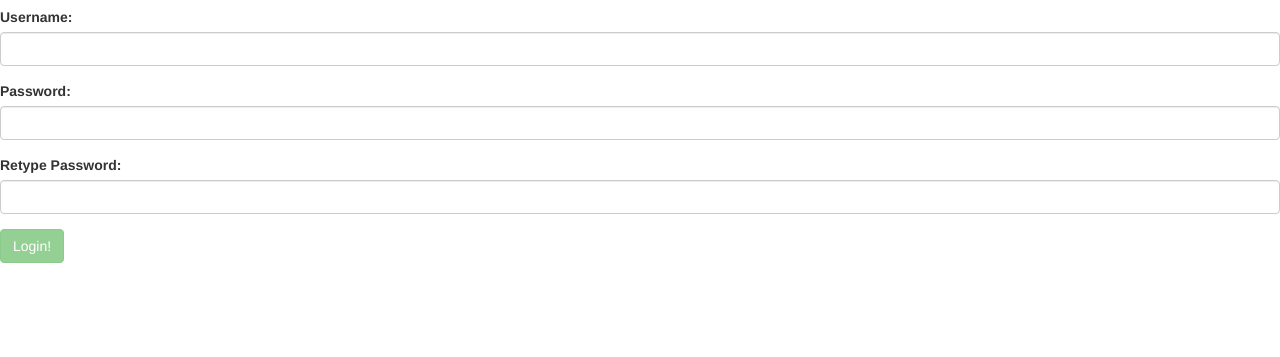
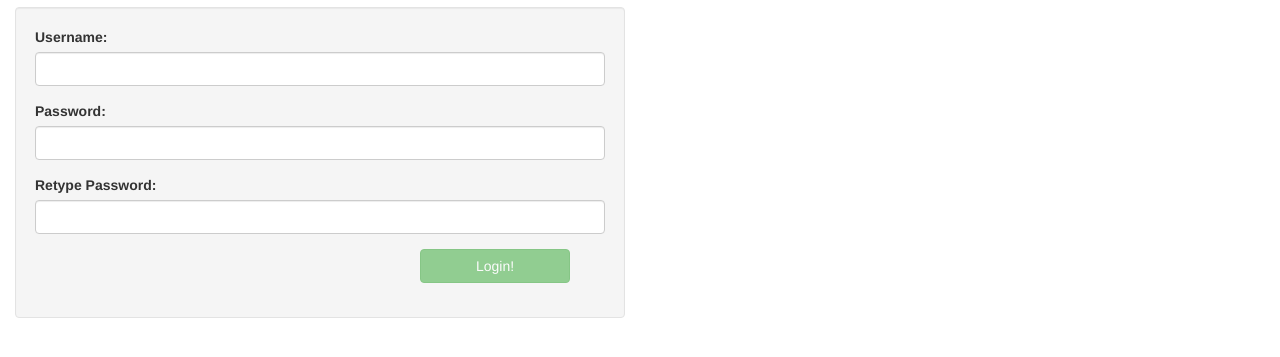
Before and after one commit to christophertrev/angular-signin, a website: page client/index.html in a window 1280 px wide. Shown: the part 63-420 px from the top of the page. Drawn offline with nearby package versions, Linux system fonts and the light colour scheme.

Commit message:
Finished input box style

```diff
--- a/client/index.html
+++ b/client/index.html
@@ -8,22 +8,32 @@
 </head>
   <body>
     <h1>My First Heading</h1>
-    <form name='form' role='form' novalidate>
+    <div class='col-xs-6'>
+    <form name='form' class='form-horizontal well' role='form' novalidate>
       <div class='form-group'>
-      	<label> Username: </label>
-	    <input class='form-control' ng-model='username' required>
+      	<label class='col-xs-4'> Username: </label>
+      	<div class='col-xs-12'>
+		  <input class='form-control' ng-model='username' required>
+      	</div>
 	  </div>
 	  <div class='form-group'>
-	  	<label>Password:</label>
-	    <input class='form-control' type='password' ng-model='password' required>
+	  	<label class='col-sm-1'>Password:</label>
+	  	<div class='col-xs-12'>
+		  <input class='form-control' type='password' ng-model='password' required>
+	  	</div>
 	    <!-- {{username}} -->
 	  </div>
 	  <div class='form-group'>
-	  	<label>Retype Password:</label>
-	    <input  class='form-control' type='password' ng-model='passwordCheck' required>
+	  	<label class='col-sm-12'>Retype Password:</label>
+	  	<div class='col-xs-12'>
+		  <input  class='form-control' type='password' ng-model='passwordCheck' required>
+	  	</div>
 	  </div>
-	    <button  type="submit" ng-disabled='form.$invalid' class="btn btn-success">Login!</button>
+	  <div class='form-group'>
+	    <button type="submit" ng-disabled='form.$invalid' class="btn btn-success  col-xs-3 col-xs-offset-8">Login!</button>
+	  </div>
 	</form>
+    </div>
   <script src="bower_components/bootstrap/dist/js/bootstrap.js"></script>
   <link rel="stylesheet" type="text/css" href="styles/styles.css">
   </body>
```
